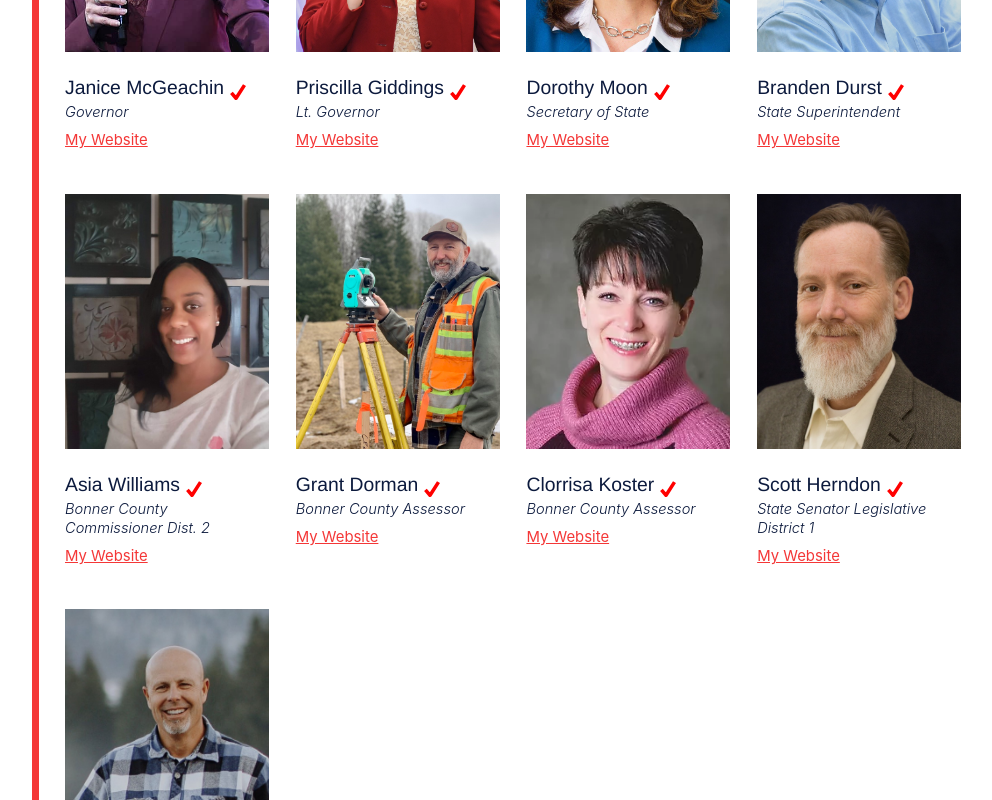
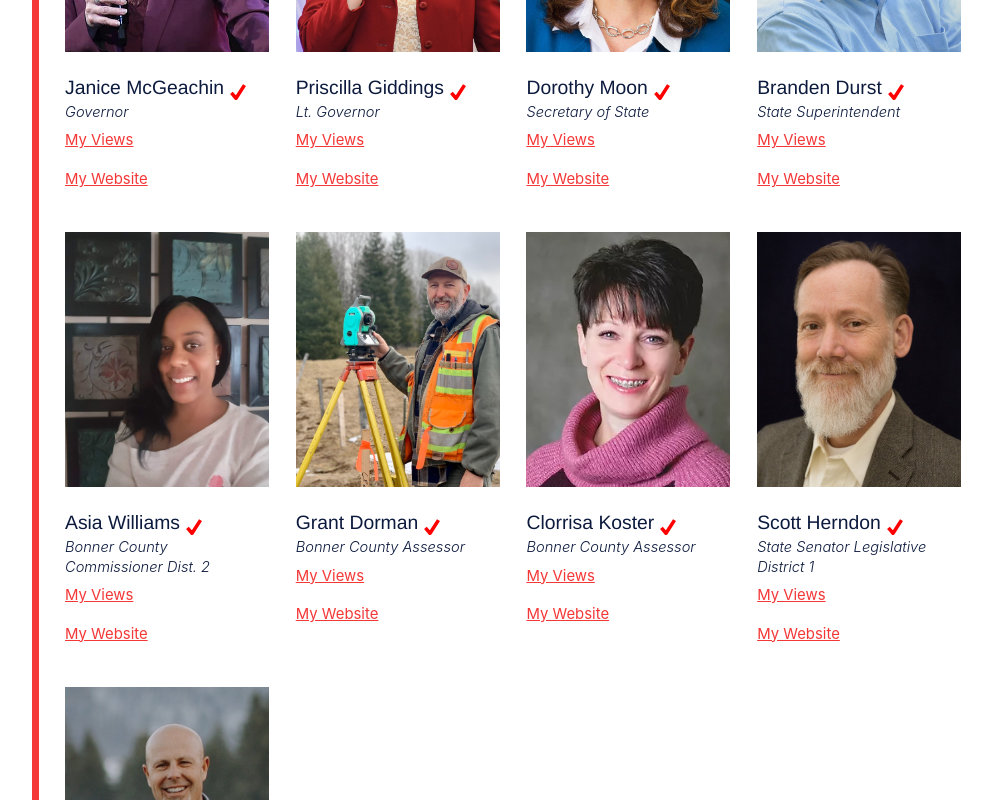
Before and after one commit to pactechteam/bonnervotes, a Next.js app: page / in a window 1280 px wide. Shown: the part 720-1520 px from the top of the page, without its empty margins (127-1119 px from the left). Built offline with nearby package versions, Linux system fonts and the light colour scheme.

Commit message:
add in watchmen ministries links

```diff
--- a/pages/index.js
+++ b/pages/index.js
@@ -30,7 +30,8 @@ function Home() {
                 name: "Janice McGeachin",
                 position: "Governor",
                 website: "https://janiceforidaho.com/",
-                surveyUrl: "",
+                surveyUrl:
+                  "https://secureservercdn.net/198.71.233.39/amv.995.myftpupload.com/wp-content/uploads/2022/04/Watchmen-Voter-Guide-for-Idaho-Governor-4.pdf",
                 slug: "Janice-mcgeachin",
               }}
             />
@@ -39,7 +40,8 @@ function Home() {
                 name: "Priscilla Giddings",
                 position: "Lt. Governor",
                 website: "https://www.giddingsforidaho.com/",
-                surveyUrl: "",
+                surveyUrl:
+                  "https://secureservercdn.net/198.71.233.39/amv.995.myftpupload.com/wp-content/uploads/2022/04/Watchmen-Voter-Guide-for-Idaho-Lieutenant-Governor.pdf",
                 slug: "priscilla-giddings",
               }}
             />
@@ -48,7 +50,8 @@ function Home() {
                 name: "Dorothy Moon",
                 position: "Secretary of State",
                 website: "https://dorothymoon.com/",
-                surveyUrl: "",
+                surveyUrl:
+                  "https://secureservercdn.net/198.71.233.39/amv.995.myftpupload.com/wp-content/uploads/2022/04/Watchmen-Voter-Guide-for-Idaho-Secretary-of-State-1.pdf",
                 slug: "dorothy-moon",
               }}
             />
@@ -57,7 +60,8 @@ function Home() {
                 name: "Branden Durst",
                 position: "State Superintendent",
                 website: "https://www.durstforidaho.com/",
-                surveyUrl: "",
+                surveyUrl:
+                  "https://secureservercdn.net/198.71.233.39/amv.995.myftpupload.com/wp-content/uploads/2022/04/Watchmen-Voter-Guide-for-Idaho-Superintendent-of-Public-Instruction-1.pdf",
                 slug: "branden-durst",
               }}
             />
@@ -66,7 +70,8 @@ function Home() {
                 name: "Asia Williams",
                 position: "Bonner County Commissioner Dist. 2",
                 website: "https://voteasiawilliams.com/",
-                surveyUrl: "",
+                surveyUrl:
+                  "https://secureservercdn.net/198.71.233.39/amv.995.myftpupload.com/wp-content/uploads/2022/04/Watchmen-Voter-Guide-for-Bonner-County-Commissioner-District-2b.pdf",
                 slug: "asia-williams",
               }}
             />
@@ -75,7 +80,8 @@ function Home() {
                 name: "Grant Dorman",
                 position: "Bonner County Assessor",
                 website: "https://grantdorman.com/",
-                surveyUrl: "",
+                surveyUrl:
+                  "https://secureservercdn.net/198.71.233.39/amv.995.myftpupload.com/wp-content/uploads/2022/04/Watchmen-Voter-Guide-for-Bonner-County-Assessor.pdf",
                 slug: "grant-dorman",
               }}
             />
@@ -84,7 +90,8 @@ function Home() {
                 name: "Clorrisa Koster",
                 position: "Bonner County Assessor",
                 website: "https://www.clorrisakoster.com/",
-                surveyUrl: "",
+                surveyUrl:
+                  "https://secureservercdn.net/198.71.233.39/amv.995.myftpupload.com/wp-content/uploads/2022/04/Watchmen-Voter-Guide-for-Bonner-County-Treasurer.pdf",
                 slug: "clorrisa-koster",
               }}
             />
@@ -93,7 +100,8 @@ function Home() {
                 name: "Scott Herndon",
                 position: "State Senator Legislative District 1",
                 website: "https://herndonforidaho.com/",
-                surveyUrl: "",
+                surveyUrl:
+                  "https://secureservercdn.net/198.71.233.39/amv.995.myftpupload.com/wp-content/uploads/2022/04/Watchmen-Voter-Guide-for-Legislative-District-1-State-Senator.pdf",
                 slug: "scott-herndon",
               }}
             />
@@ -102,7 +110,8 @@ function Home() {
                 name: "Todd Engel",
                 position: "State Representative Legislative District 1B",
                 website: "https://engelforidaho.com/",
-                surveyUrl: "",
+                surveyUrl:
+                  "https://secureservercdn.net/198.71.233.39/amv.995.myftpupload.com/wp-content/uploads/2022/04/Watchmen-Voter-Guide-for-Legislative-District-1-State-Representative-Position-B-2.pdf",
                 slug: "todd-engel",
               }}
             />
```
